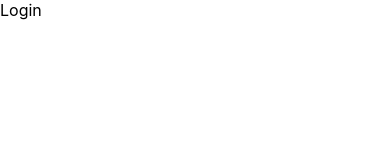
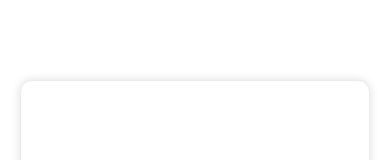
Before and after one commit to Wesley-Ryan/companyFE, a React (Create React App) app: page /login in a window 390 px wide. Shown: the top 160 px of the page. Built offline with nearby package versions, Linux system fonts and the light colour scheme.

Commit message:
adding mobile styles

```diff
--- a/src/components/Banner.tsx
+++ b/src/components/Banner.tsx
@@ -60,6 +60,8 @@ const Banner = () => {
           background: url(${TopImg}) center center no-repeat;
           border-radius: 12px;
           box-shadow: 0 4px 7px rgba(0, 0, 0, 0.5);
+
+            }
         `}
       ></Column>
     </div>
--- a/src/components/CardContainer.js
+++ b/src/components/CardContainer.js
@@ -1,3 +1,6 @@
+/** @jsxImportSource @emotion/react */
+import { css } from "@emotion/react";
+
 import { Carousel } from "react-responsive-carousel";
 import Card from "./Card";
 import { CarouselRow } from "../styles/Styles";
@@ -22,7 +25,15 @@ const CardContainer = (props) => {
       <Carousel showThumbs={false}>
         {groupedProducts.map((prod, index) => {
           return (
-            <CarouselRow key={index}>
+            <CarouselRow
+              key={index}
+              css={css`
+                @media (max-width: 820px) {
+                  flex-direction: column;
+                  align-items: center;
+                }
+              `}
+            >
               {prod.map((eachProduct, idx) => {
                 return <Card product={eachProduct} key={idx} />;
               })}
--- a/src/pages/Homepage.js
+++ b/src/pages/Homepage.js
@@ -44,6 +44,7 @@ function Homepage() {
     <div
       css={css`
         width: 100%;
+        overflow-x: hidden;
       `}
     >
       {isShowing && <CountDownBanner setIsShowing={setIsShowing} />}
--- a/src/pages/Login.tsx
+++ b/src/pages/Login.tsx
@@ -1,7 +1,17 @@
-import * as React from "react";
+/** @jsxImportSource @emotion/react */
+import { css } from "@emotion/react";
+import { CardContainer } from "../styles/Styles";
 
 function LoginForm() {
-  return <div>Login</div>;
+  return (
+    <CardContainer
+      css={css`
+        margin: 0 auto;
+        width: 350px;
+        margin-top: 80px;
+      `}
+    ></CardContainer>
+  );
 }
 
 export default LoginForm;
```
